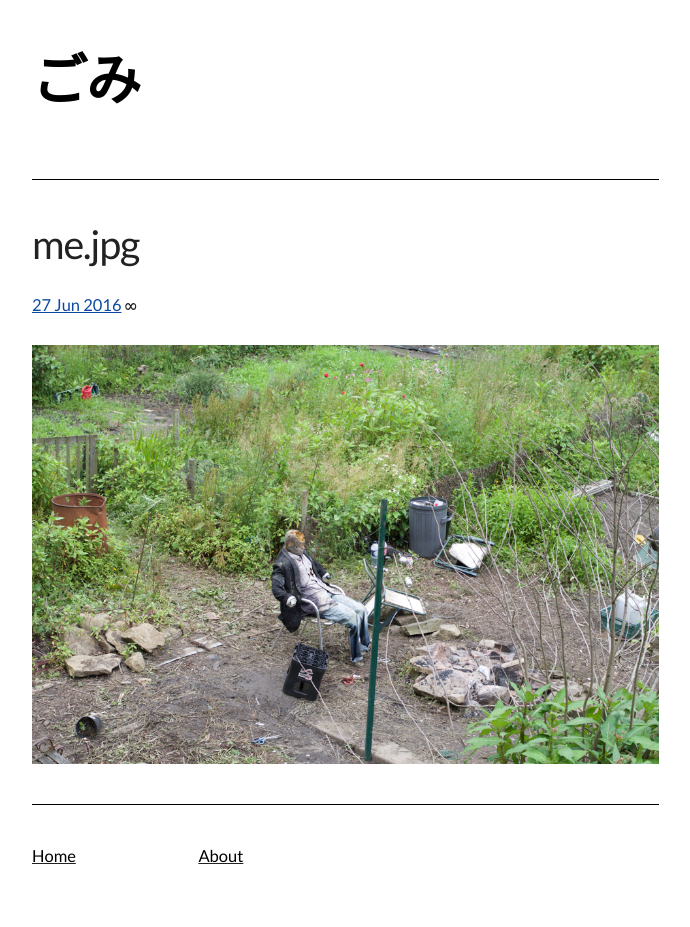
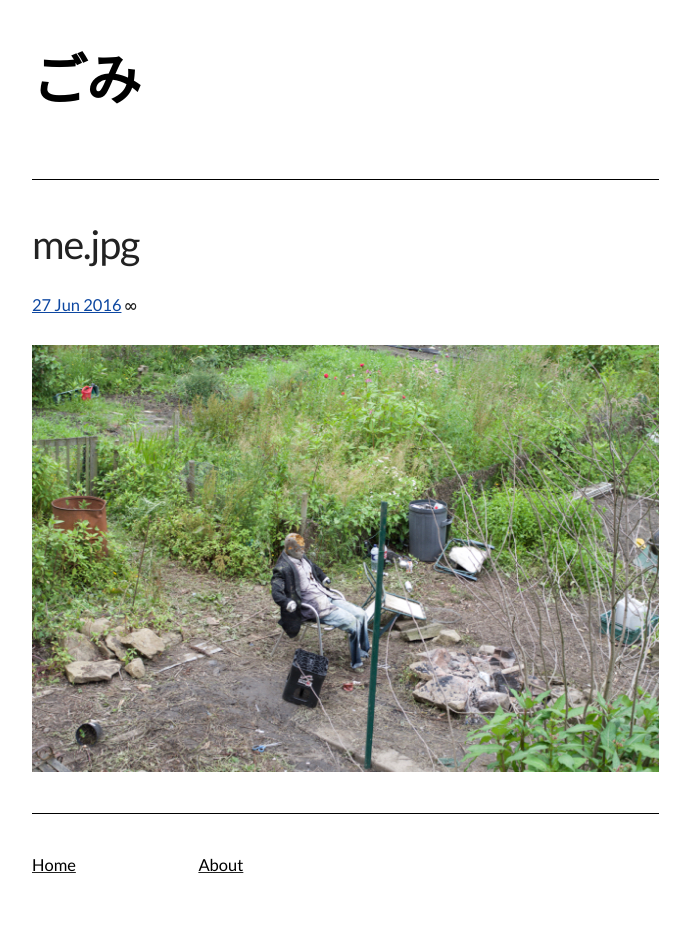
Before and after one commit to mt-trash/mt-trash.github.io, a Jekyll site: the page built from _posts/2016-06-27-dummy.md, in a window 1280 px wide. Shown: the whole page, without its empty margins (128-818 px from the left). Built offline with Jekyll 4.4.1, drawn with Linux system fonts in a browser that asks for light colours.

Commit message:
image edits

```diff
--- a/_posts/2016-06-27-dummy.md
+++ b/_posts/2016-06-27-dummy.md
@@ -5,4 +5,4 @@ date: 2016-06-27
 ---
 
 <!-- more -->
-{% include image.html file="/images/dummy.jpg" alt="me" width="640" %}
+{% include image.html file="/images/dummy.jpg" alt="me" height="427" width="640" %}
```
Also changed, not shown: images/dummy.jpg, 1 other file.
